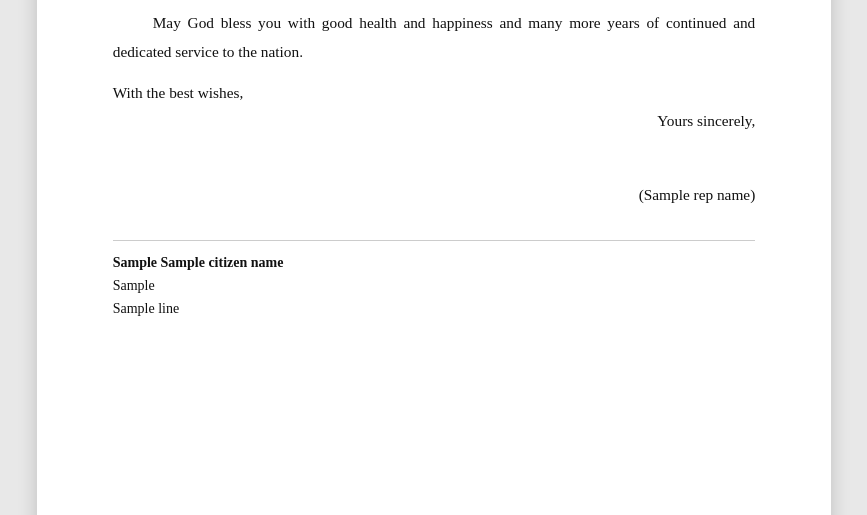
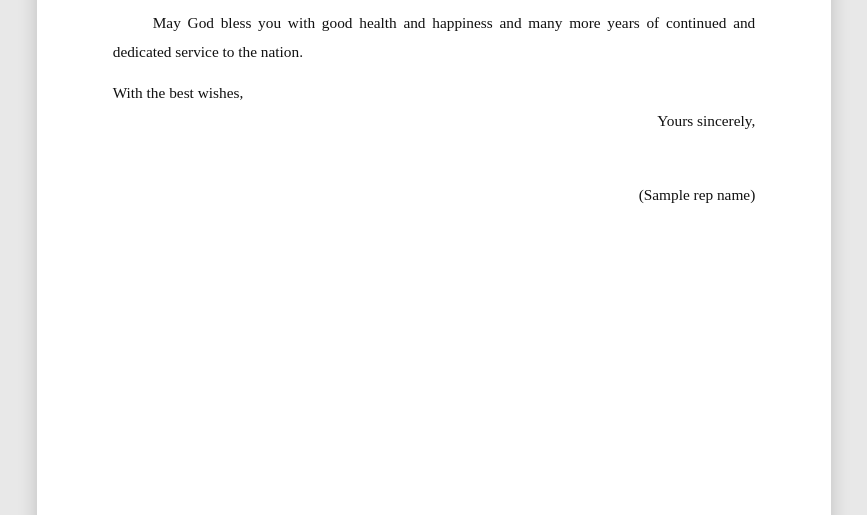
Before and after one commit to pzpollity/Pollity_MVP, a Python web app: template backend/app/templates/letters/birthday_wishes.html in a window 1280 px wide. Shown: the part 302-817 px from the top of the page, without its empty margins (206-1073 px from the left). Run offline with Jinja, Linux system fonts and the light colour scheme; the template is opened without the code that fills it: most values are stand-ins (such as "Sample title", 1, 10 or a date in 2020).

Commit message:
fix(letters): remove addressee block from birthday wishes letter

```diff
--- a/backend/app/templates/letters/birthday_wishes.html
+++ b/backend/app/templates/letters/birthday_wishes.html
@@ -233,14 +233,6 @@
     <div class="sig-name">({{ rep_name }})</div>
   </div>
 
-  <!-- ── Addressee block (bottom) ────────────────────────── -->
-  <div class="addressee-bottom">
-    <p><strong>{{ citizen_salutation }} {{ citizen_name }}</strong></p>
-    {% if citizen_designation %}<p>{{ citizen_designation }}</p>{% endif %}
-    {% for line in citizen_address_lines %}
-    <p>{{ line }}</p>
-    {% endfor %}
-  </div>
 
 </div>
 </body>
```
